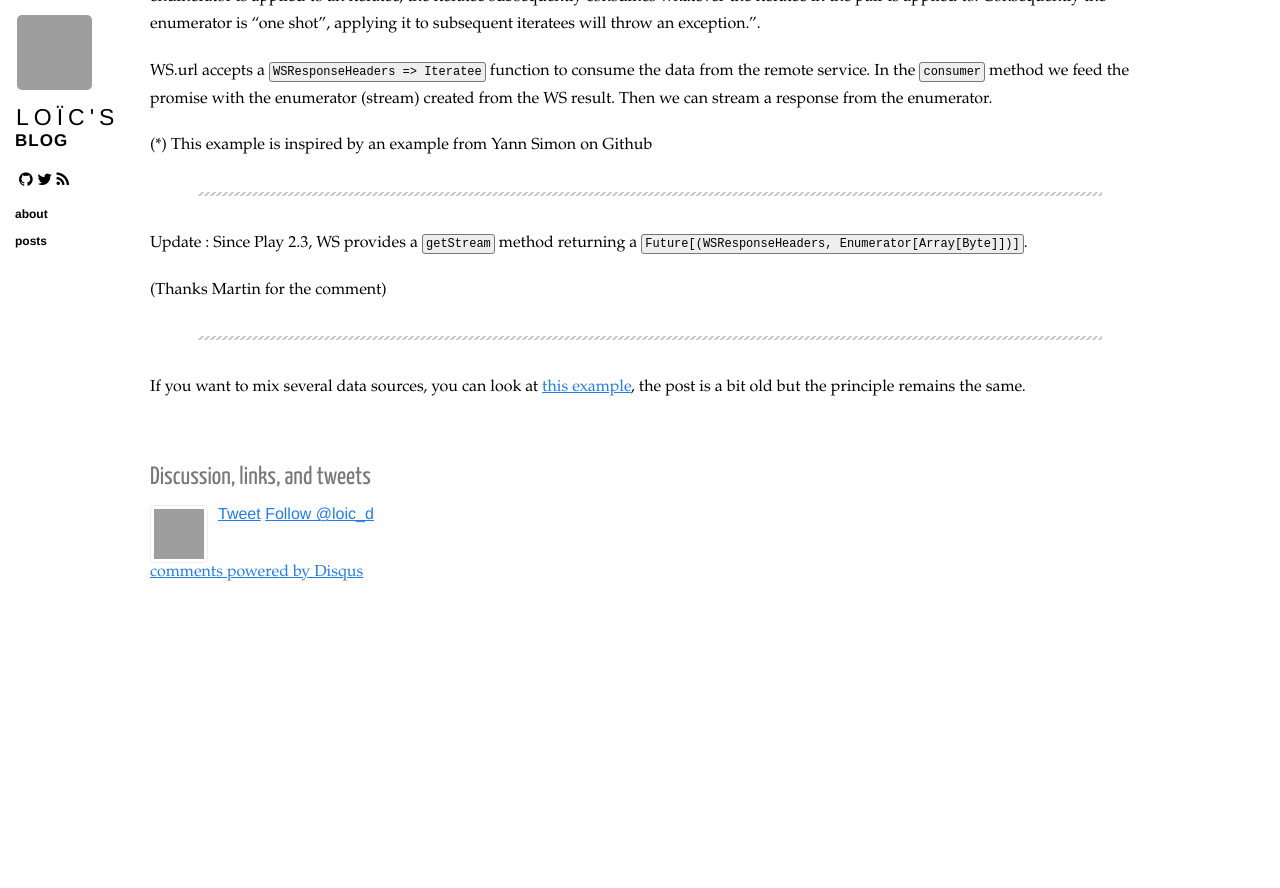
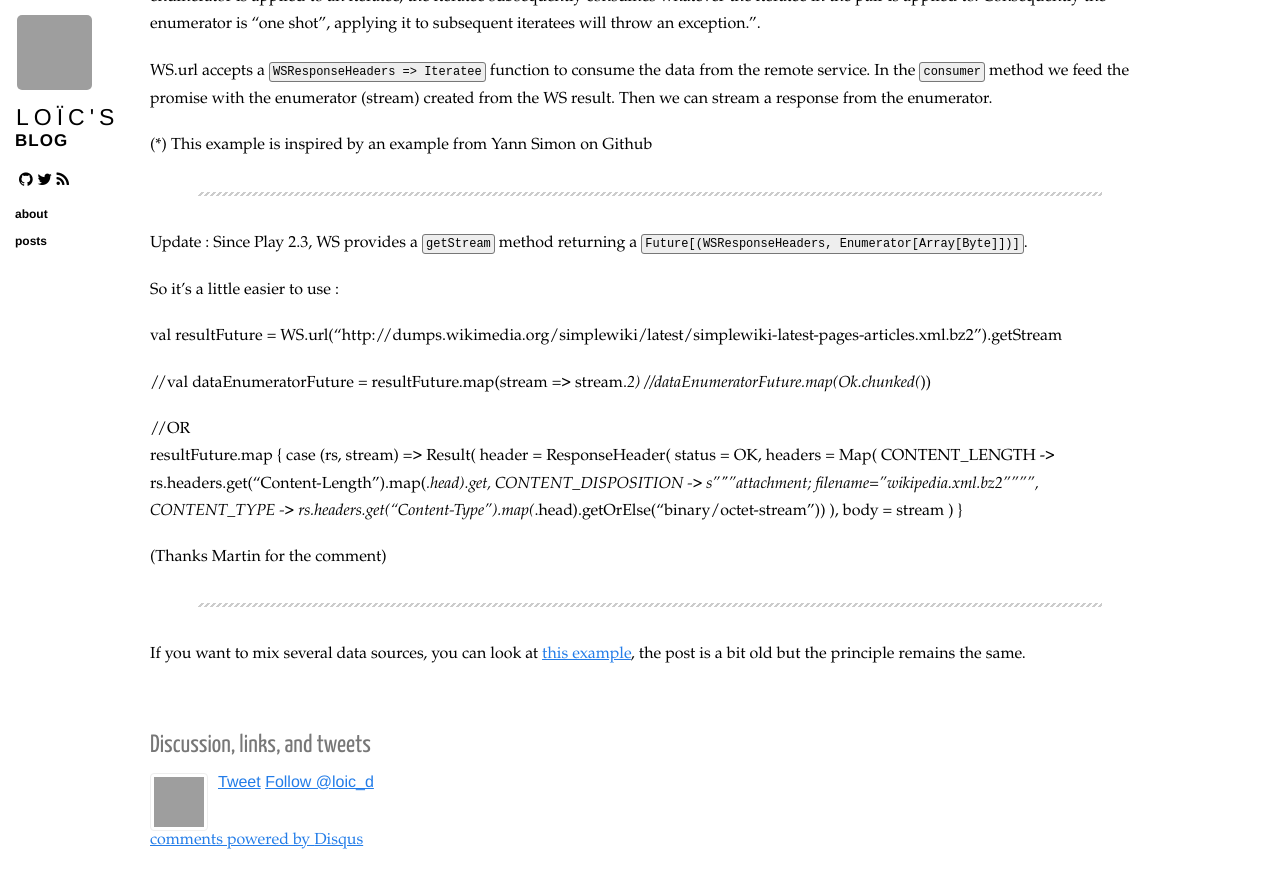
Before and after one commit to loicdescotte/loicdescotte.github.io, a Jekyll site: the page built from _posts/2014-09-10-streaming.md, in a window 1280 px wide and 900 px high, scrolled down 1710 px. Shown: the top 888 px of the window. Built offline with Jekyll 4.4.1, drawn with Linux system fonts in a browser that asks for light colours; nearby versions of some CDN libraries; Markdown is read by kramdown in place of the engine named in the settings; comment, search, counter and statistics services are not loaded; before the commit the page ends 2342 px from its top, so only the background shows below that; grey boxes are pictures that could not be loaded.

Commit message:
Update 2014-09-10-streaming.md

```diff
--- a/_posts/2014-09-10-streaming.md
+++ b/_posts/2014-09-10-streaming.md
@@ -120,6 +120,29 @@ In the `consumer` method we feed the promise with the enumerator (stream) create
 
 Update : Since Play 2.3, WS provides a `getStream` method returning a `Future[(WSResponseHeaders, Enumerator[Array[Byte]])]`.
 
+So it's a little easier to use :
+
+val resultFuture = WS.url("http://dumps.wikimedia.org/simplewiki/latest/simplewiki-latest-pages-articles.xml.bz2").getStream
+
+//val dataEnumeratorFuture = resultFuture.map(stream => stream._2)
+//dataEnumeratorFuture.map(Ok.chunked(_))
+
+//OR
+resultFuture.map {
+  case (rs, stream) =>
+    Result(
+      header = ResponseHeader(
+        status = OK,
+        headers = Map(
+          CONTENT_LENGTH -> rs.headers.get("Content-Length").map(_.head).get,
+          CONTENT_DISPOSITION -> s"""attachment; filename="wikipedia.xml.bz2"""",
+          CONTENT_TYPE -> rs.headers.get("Content-Type").map(_.head).getOrElse("binary/octet-stream"))
+      ),
+      body = stream
+    )
+}
+
+
 (Thanks Martin for the comment)
 
 ----------------
```
